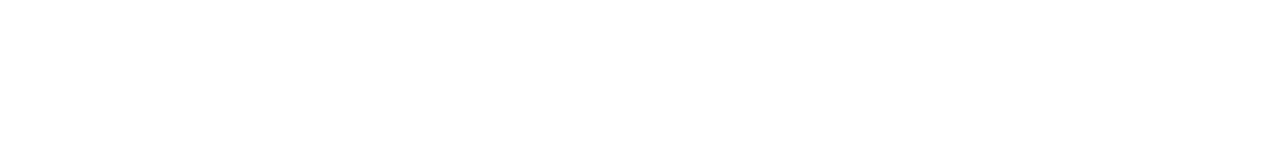
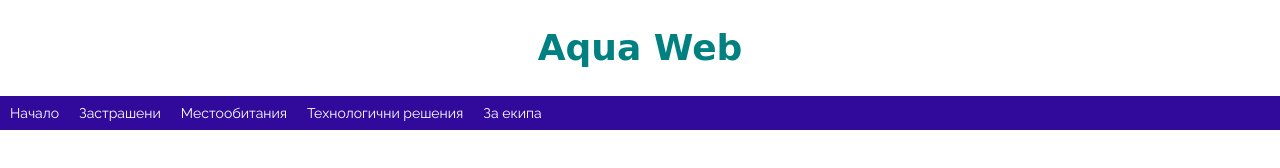
Before and after one commit to tfsmolev18/LUV-vs-The-WRLD---Aqua-web, a plain HTML site: page index.html in a window 1280 px wide. Drawn offline with Linux system fonts and the light colour scheme; a web font is replaced by a local one.

Commit message:
added navigation bar

```diff
--- a/css/style.css
+++ b/css/style.css
@@ -1 +1,38 @@
 @import 'reset.css';
+@import url('https://fonts.googleapis.com/css2?family=Raleway&family=Viaoda+Libre&display=swap');
+* {
+    box-sizing: border-box;
+}
+
+body {
+    font-family: 'Raleway', sans-serif;
+    font-size: 14px;
+}
+
+#main-title {
+    font-family: 'Viaoda Libre', cursive;
+    font-size: 36px;
+    padding: 30px 0;
+    text-align: center;
+    font-weight: bold;
+    color:teal;
+}
+
+#main-nav {
+    width: 100%;
+    background:rgb(49, 10, 156);
+}
+
+.menu {
+    display:flex;
+}
+
+.menu li {
+    margin:10px;
+}
+
+.menu li a {
+    color:white;
+    text-decoration:none;
+    padding:10px 0;
+}
--- a/index.html
+++ b/index.html
@@ -8,6 +8,19 @@
     <link rel="stylesheet" href="css\style.css">
 </head>
 <body>
-
+    <header>
+        <div>
+            <h1 id="main-title">Aqua Web</h1>
+        </div>
+        <nav id="main-nav">
+            <ul class="menu">
+                <li class="menu-item"><a href="index.html" class="menu-link">Начало</a></li>
+                <li class="menu-item"><a href="endangered.html" class="menu-link">Застрашени</a></li>
+                <li class="menu-item"><a href="habitat.html" class="menu-link">Местообитания</a></li>
+                <li class="menu-item"><a href="solutions.html" class="menu-link">Технологични решения</a></li>
+                <li class="menu-item"><a href="team.html" class="menu-link">За екипа</a></li>
+            </ul>
+        </nav>
+    </header>
 </body>
 </html>
```
